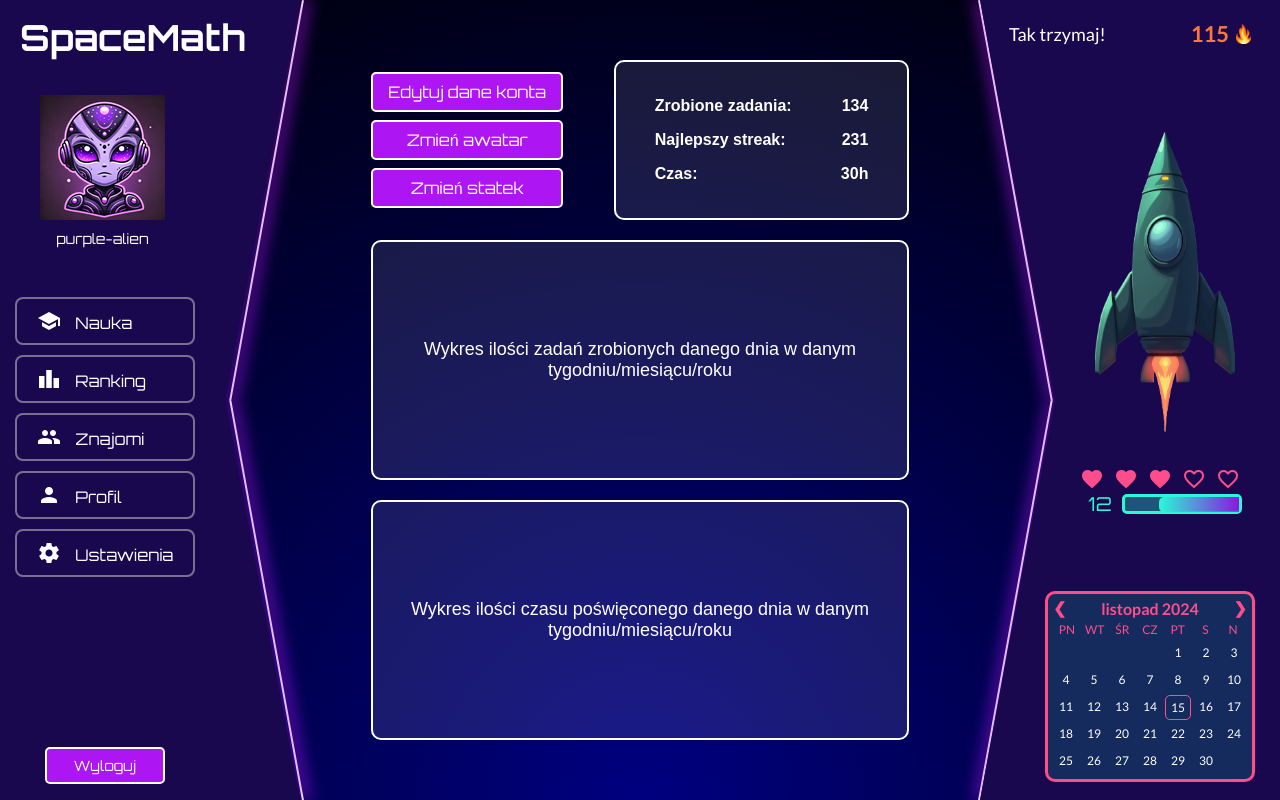
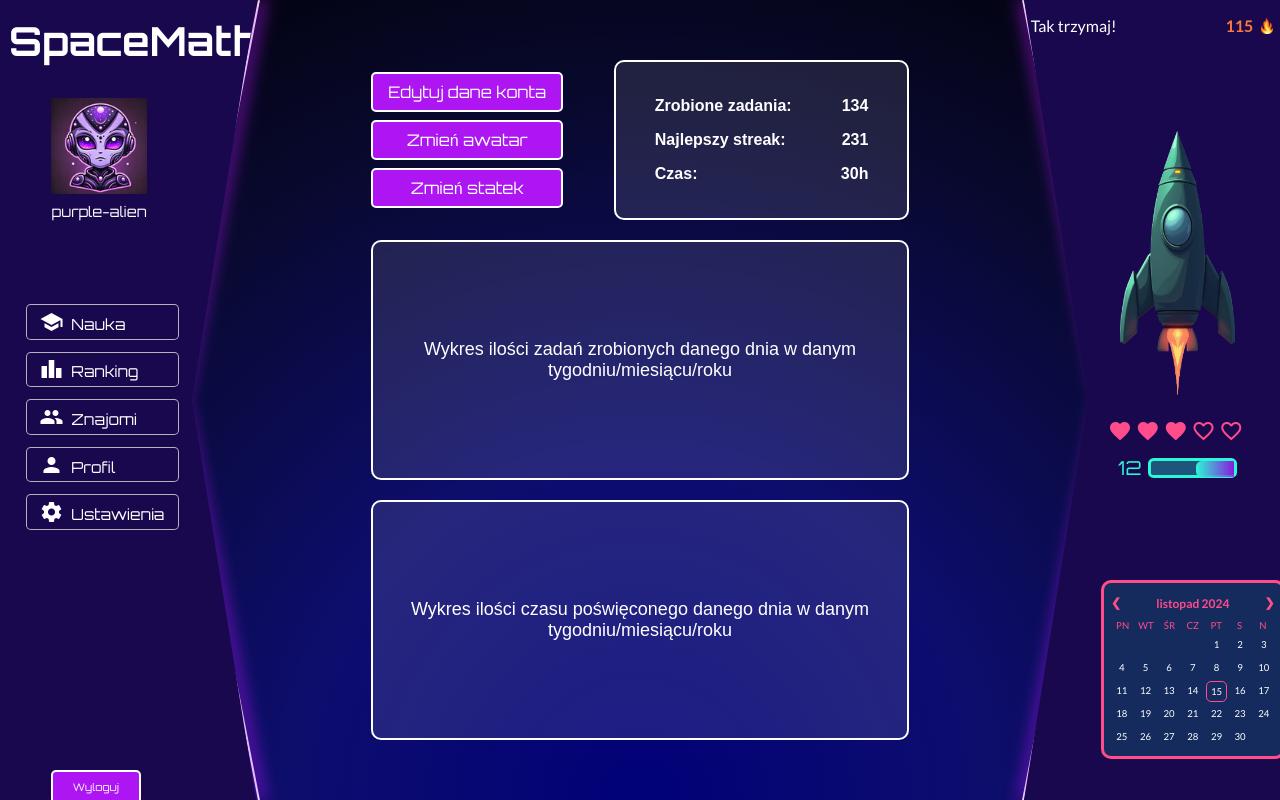
Before and after one commit to MathAppPW/Frontend, a React (Create React App) app: page /profile in a window 1280 px wide. Built offline with nearby package versions, Linux system fonts and the light colour scheme.

Commit message:
zmiana gwiazd, lekkie poprawki w logowniu, lepsza skalowalnosć menu

```diff
--- a/src/components/MiniCalenadar/MiniCalendar.css
+++ b/src/components/MiniCalenadar/MiniCalendar.css
@@ -1,12 +1,12 @@
 .mini-calendar {
-    margin-top: 60px;
-    width: 210px;
-    margin-left: 65px;
+    margin-top: 11.5vh;
+    width: 23vh;
+    margin-left: 6vw;
     background-color: #02b49635;
     border: 3px solid #FF4C8B;
     border-radius: 10px;
     font-family: 'Lato', sans-serif;
-    padding: 5px;
+    padding: 0.9vh;
     color: #FFFFFF;
     display: flex;
     flex-direction: column;
@@ -16,17 +16,18 @@
     display: flex;
     justify-content: space-between;
     align-items: center;
-    font-size: 16px;
+    font-size: 1.5vh;
     color: #FF4C8B;
     font-weight: bold;
-    margin-bottom: 4px;
+    margin-bottom: 1.2vh;
+    margin-top: 0.7vh;
   }
 
   .calendar-header button {
     background: none;
     border: none;
     color: #FF4C8B;
-    font-size: 16px;
+    font-size: 1.5vh;
     font-weight: bold;
     cursor: pointer;
   }
@@ -34,7 +35,7 @@
   .weekdays {
     display: grid;
     grid-template-columns: repeat(7, 1fr);
-    font-size: 12px;
+    font-size: 1.2vh;
     color: #FF4C8B;
     margin-bottom: 4px;
   }
@@ -57,7 +58,7 @@
     border-radius: 5px;
     color: #FFFFFF;
     background-color: transparent;
-    font-size: 12px;
+    font-size: 1.2vh;
     position: relative;
   }
 
--- a/src/features/Bacground/Bacground.jsx
+++ b/src/features/Bacground/Bacground.jsx
@@ -1,19 +1,28 @@
 import React, { useEffect, useRef } from "react";
 import "./background.css";
 
-function Bacground() {
-  const sceneRef = useRef(null); // Referencja do elementu .scene
+function Background() {
+  const sceneRef = useRef(null);
 
   useEffect(() => {
-    const scene = sceneRef.current; // Bezpośredni dostęp do elementu
+    const scene = sceneRef.current;
     if (scene) {
-      // Tworzenie 210 <div>
-      for (let i = 0; i < 210; i++) {
+      for (let i = 0; i < 180; i++) {
         const div = document.createElement("div");
+
+        // Dodaj losowy rozmiar
+        const rand = Math.random();
+        if (rand < 0.33) {
+          div.className = "small-star";
+        } else if (rand < 0.66) {
+          div.className = "medium-star";
+        } else {
+          div.className = "large-star";
+        }
+
         scene.appendChild(div);
       }
 
-      // Pobieranie wszystkich <div> stworzonych w .scene
       const stars = scene.querySelectorAll("div");
       stars.forEach((star) => {
         let x = `${Math.random() * 200}vmax`;
@@ -21,22 +30,18 @@ function Bacground() {
         let z = `${Math.random() * 100}vmin`;
         let rx = `${Math.random() * 360}deg`;
 
-        star.style.setProperty('--x', x);
-        star.style.setProperty('--y', y);
-        star.style.setProperty('--z', z);
-        star.style.setProperty('--rx', rx);
+        star.style.setProperty("--x", x);
+        star.style.setProperty("--y", y);
+        star.style.setProperty("--z", z);
+        star.style.setProperty("--rx", rx);
 
         let delay = `${Math.random() * 1.5}s`;
         star.style.animationDelay = delay;
       });
     }
-  }, []); // Wykona się tylko raz po zamontowaniu komponentu
+  }, []);
 
-  return (
-    <>
-      <div className="scene" ref={sceneRef}></div> {/* Kontener dla divów */}
-    </>
-  );
+  return <div className="scene" ref={sceneRef}></div>;
 }
 
-export default Bacground;
+export default Background;
--- a/src/features/Bacground/background.css
+++ b/src/features/Bacground/background.css
@@ -6,7 +6,7 @@
 
 body{
     /*background-color: black;*/
-    background: radial-gradient(circle at bottom, navy 0, black 100%);
+    background: radial-gradient(circle at bottom, rgb(1, 1, 120) ,rgb(13, 13, 110) ,rgb(9, 9, 49) , black 100%);
     opacity: 1;
     color: #ffffff;
     font-family: Arial, sans-serif;
@@ -31,9 +31,8 @@ body{
     perspective: 50vmin;
 }
 
-.scene div{
-    width: 1.5vmin;
-    height: 1.5vmin;
+.scene div {
+    height: 1.1vmin; /* stała wysokość dla wszystkich */
     transform: translateZ(-100vmin) rotateY(90deg) rotateX(var(--rx)) translateZ(var(--x)) scaleX(1);
     position: absolute;
     top: 0%;
@@ -41,8 +40,24 @@ body{
     animation: animate 1.5s infinite ease-in;
     background: white;
     filter: drop-shadow(0 0 2px #ad15f3);
-    /*box-shadow: 0 0 20px red;*/
-}
+    border-radius: 3px;
+  }
+
+  /* Proporcjonalna różnica tylko w grubości (szerokość) */
+  .small-star {
+    width: 0.2vmin;
+    opacity: 0.4;
+  }
+
+  .medium-star {
+    width: 0.3vmin;
+    opacity: 0.7;
+  }
+
+  .large-star {
+    width: 0.6vmin;
+    opacity: 1;
+  }
 
 @keyframes animate {
     0%, 90% {
--- a/src/styles/global.css
+++ b/src/styles/global.css
@@ -35,14 +35,15 @@ body {
 /* Box logowania */
 .auth-box {
   margin: 0;
-  background-color: #1a084e;
+  background-color: #1b065b;
   border-radius: 12px;
-  padding: 20px;
+  padding: 3vh;
   box-shadow: 0 0 20px rgba(255, 255, 255, 0.1);
-  width: 420px;
+  width: 23vw;
   text-align: center;
   border: 3px solid #ffffff;
   position: relative;
+  gap:5vh;
 }
 
 .auth-box::after {
@@ -64,7 +65,8 @@ body {
 .auth-input {
   width: 85%;
   padding: 10px;
-  margin-bottom: 15px;
+  margin-bottom: 2.3vh;
+  margin-top: 1.1vh;
   border: 2px solid #ffffff;
   border-radius: 8px;
   background: #160c6f;
@@ -100,16 +102,16 @@ body {
 }
 
 .auth-links {
-  margin-top: 15px;
-  font-size: 14px;
+  margin-top: 2vh;
+  font-size: 1.2vh;
 }
 
 .auth-links a {
   display: block;
   color: #ffffff;
   text-decoration: none;
-  margin-top: 5px;
-  margin-bottom: 8px;
+  margin-top: 1vh;
+  margin-bottom: 1vh;
 }
 
 .auth-links a:hover {
--- a/src/styles/main-manu.css
+++ b/src/styles/main-manu.css
@@ -3,7 +3,7 @@
 .bar-main-menu{
     background-color:  #1a084e;;
     height: 100vh;
-    width: 300px;
+    width: 20vw;
     position: fixed;
     top: 0;
     z-index: 3;
@@ -48,26 +48,26 @@
 
 .right-borrder-menu-top {
     top: 0;
-    left: 300px;
-    transform: skew(-10.3deg);
+    left: 20vw;
+    transform: skew(-11deg);
 }
 
 .right-borrder-menu-bottom {
     bottom: 0;
-    left: 300px;
-    transform: skew(10.30deg);
+    left: 20vw;
+    transform: skew(11deg);
     transform-origin: bottom right;
 }
 
 .left-borrder-menu-top{
     top: 0;
-    right: 300px;
-    transform: skew(10.3deg);
+    right: 20vw;
+    transform: skew(11deg);
 }
 .left-borrder-menu-bottom{
     bottom: 0;
-    right: 300px;
-    transform: skew(-10.30deg);
+    right: 20vw;
+    transform: skew(-11deg);
     transform-origin: bottom right;
 }
 
@@ -102,9 +102,9 @@
 
 .app-title-main {
     font-family: 'Orbitron', sans-serif;
-    font-size: 36px;
-    margin-top: 15px;
-    margin-left: 20px;
+    font-size: 5vh;
+    margin-top: 2vh;
+    margin-left: 0.7vw;
     color: white;
   }
 
@@ -113,45 +113,45 @@
     justify-content: center;
     align-items: center;
     flex-direction: column;
-    margin-top: 35px;
-    margin-right: 95px;
+    margin-top: 4vh;
+    margin-right: 4.5vw;
 
 }
 .profile-picture{
-    height: 125px;
-    width: 125px;
+    height: 12vh;
+    width: 12vh;
 }
 
 .user-name{
     font-family: 'Orbitron', sans-serif;
-    margin-top: 10px;
-    font-size: 14px;
+    margin-top: 1vh;
+    font-size: 1.8vh;
     color: white;
 }
 
 .button-container-main-menu{
-    margin-top: 40px;
+    margin-top: 9vh;
     display: flex;
     justify-content: left;
     align-items: left;
     flex-direction: column;
-    margin-left: 15px;
+    margin-left: 2vw;
 }
 .button-main-menu{
 
     background-color: #1a084e;
     font-family: 'Orbitron', sans-serif;
     color: white;
-    font-size: 16px;
+    font-size: 1.9vh;
     text-align: left;
 
-    margin-top: 10px;
-    padding: 10px 10px;
-    padding-left: 20px;
-    width: 180px;
+    margin-top: 1.5vh;
+    padding: 0.6vh 0.6vw;
+    padding-left: 1vw;
+    width: 12vw;
 
-    border: 2px solid hsla(0, 0%, 80%, 0.53);
-    border-radius: 8px;
+    border: 0.2vh solid hsla(0, 0%, 80%, 0.87);
+    border-radius: 0.6vh;
     cursor: pointer;
     box-shadow: none;
 }
@@ -162,8 +162,8 @@
 }
 
 .material-icons{
-    margin-right: 10px;
-    font-size: 24px;
+    margin-right: 0.3vw;
+    font-size: 2vh;
     vertical-align: text-bottom;
 }
 
@@ -171,13 +171,13 @@
     background-color: #ad15f3;
     font-family: 'Orbitron', sans-serif;
     color: white;
-    font-size: 14px;
+    font-size: 1.3vh;
     text-align: center;
 
-    margin-top: 170px;
-    margin-left: 45px;
+    margin-top: 30vh;
+    margin-left: 4vw ;
     padding: 8px 10px;
-    width: 120px;
+    width: 7vw;
 
     border: 2px solid white;
     border-radius: 5px;
@@ -197,49 +197,49 @@
     display: flex;
     justify-content: center;
     align-items: center;
-    gap: 85px;
+    gap: 8.5vw;
     /*gap: 75px;*/
-    font-size: 18px;
-    padding-top: 20px;
+    font-size: 2vh;
+    padding-top: 2vh;
 }
 .streak-main-menu{
-    font-size: 22px;
+    font-size: 2vh;
     font-weight: bolder;
     color: #FB773C;
     display: flex;
     justify-content: center;
     align-items: center;
-    gap: 7px;
+    gap: 1vh;
 }
 .fire{
-    width: 15px;
-    height: 20px;
+    width: 1.5vh;
+    height: 2vh;
 }
 .spaceship-main-menu-container{
     display: flex;
     justify-content: center;
     align-items: center;
     flex-direction: column;
-    margin-top: 85px;
-    margin-left: 70px;
+    margin-top: 12vh;
+    margin-left: 4vw;
 
 }
 
 .space-ship{
-    height: 300px;
-    width: 140px;
-    margin-bottom: 35px;
+    height: 33vh;
+    width: 9vw;
+    margin-bottom: 3vh;
 }
 
 
 .icon-heart-full {
-    color: #FF4C8B;
-    font-size: 48px;
+    color: #FF4C8B !important;
+    font-size: 3vh !important;
   }
 
 .icon-heart-empty{
-    color: #FF4C8B;
-    font-size: 48px;
+    color: #FF4C8B !important;
+    font-size: 3vh !important;
 }
 
 .progress-container{
@@ -247,29 +247,30 @@
     display: flex;
     justify-content: center;
     align-items: center;
-    gap: 10px;
+    gap: 0.5vw;
     color: #2bf8d6;
     font-size: larger;
-    margin-bottom: 15px;
+    margin-bottom: 1vh;
+    margin-top: 1.5vh;
 }
 
 .progress-bar{
     display: flex;
     justify-content: right;
     align-items: right;
-    height: 20px;
-    width: 120px;
+    height: 2.5vh;
+    width: 7vw;
     border: 3px solid #2bf8d6;
     background-color: #2bf8d652;
-    border-radius: 5px;
+    border-radius: 0.7vh;
 }
 
 .progress-filled{
-    height: 15px;
-    width: 80px;
+    height: 2.05vh;
+    width: 3vw;
     background: linear-gradient(90deg ,#2bf8d6,#ae05fdc1);
-    border-top-left-radius: 5px;
-    border-bottom-left-radius: 5px;
+    border-top-left-radius: 0.7vh;
+    border-bottom-left-radius: 0.7vh;
 }
 
 /* środek menu */
```
